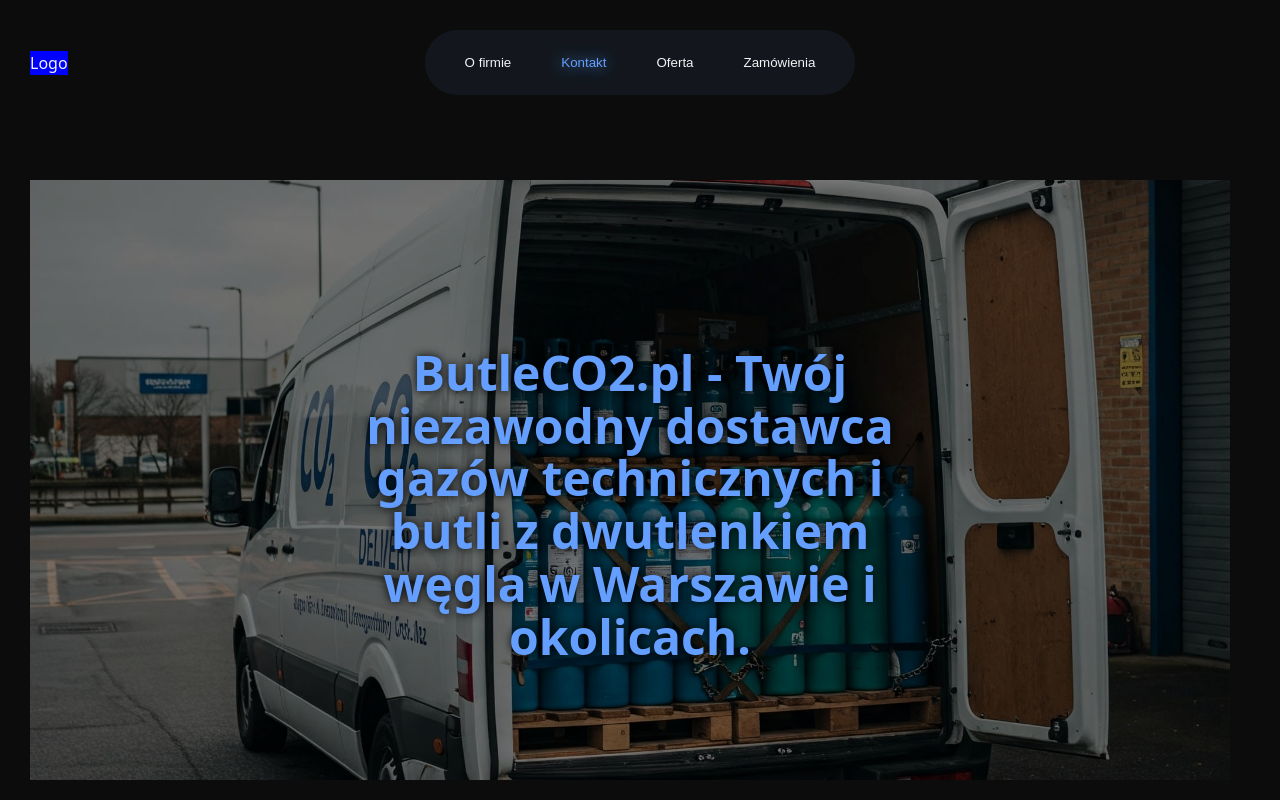
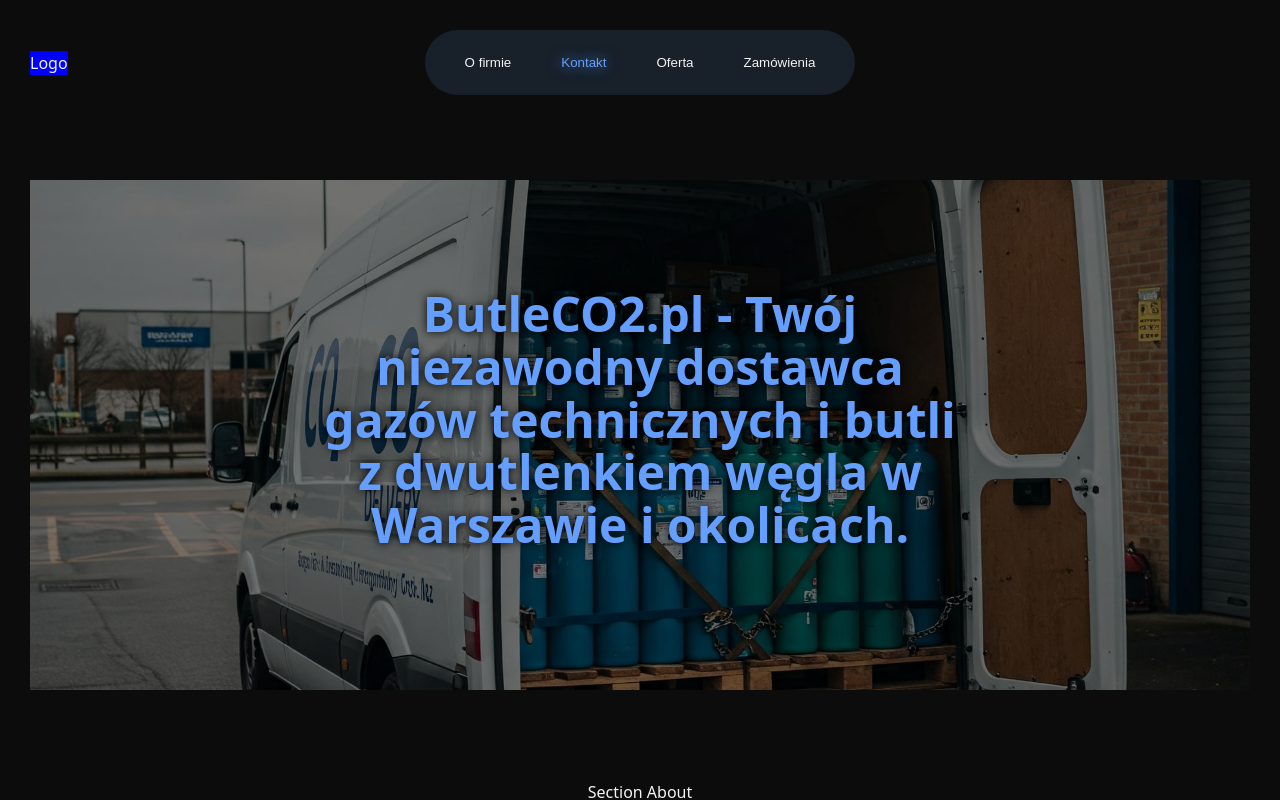
Before and after one commit to AMichalMurawski/butleCO2, a React (Vite) app: page / in a window 1280 px wide. Shown: the top 800 px of the page. Built offline with nearby package versions, Linux system fonts and the light colour scheme.

Commit message:
fix-position
+ add section About

```diff
--- a/src/App.styled.ts
+++ b/src/App.styled.ts
@@ -9,5 +9,8 @@
 
 export const Main = styled.main`
   margin-top: 120px;
+  padding: 0;
+  max-width: 1280px;
+  width: 100%;
   flex: 1;
 `;
--- a/src/App.tsx
+++ b/src/App.tsx
@@ -1,6 +1,6 @@
-import React from "react";
-import { Contact, Hero, Navbar, Orders, Services } from "./sections";
-import { AppWrapper, Main } from "./App.styled";
+import React from 'react';
+import { About, Contact, Hero, Navbar, Orders, Services } from './sections';
+import { AppWrapper, Main } from './App.styled';
 
 const App = () => {
   return (
@@ -8,6 +8,7 @@
       <Navbar />
       <Main>
         <Hero />
+        <About />
         <Services />
         <Orders />
       </Main>
--- a/src/index.css
+++ b/src/index.css
@@ -19,6 +19,12 @@
   text-align: center;
 }
 
+* {
+  box-sizing: border-box;
+  margin: 0 auto;
+  padding: 0;
+}
+
 body {
   margin: 0;
   min-width: 320px;
--- a/src/sections/About/About.tsx
+++ b/src/sections/About/About.tsx
@@ -2,7 +2,7 @@
 import { AboutSection } from './About.styled';
 
 const About: React.FC = () => {
-  return <AboutSection>Section Hero</AboutSection>;
+  return <AboutSection>Section About</AboutSection>;
 };
 
 export default About;
--- a/src/sections/Navbar/Navbar.styled.ts
+++ b/src/sections/Navbar/Navbar.styled.ts
@@ -3,6 +3,7 @@
 export const Header = styled.header`
   position: fixed;
   top: 0;
+  left: 0;
   width: 100%;
   display: flex;
   justify-content: center;
@@ -24,7 +25,7 @@
   display: flex;
   flex-direction: row;
   gap: 30px;
-  background-color: #1f2a3866;
+  background-color: #1f2a38aa;
   border-radius: 100px;
 `;
 
--- a/src/styles/Global.styled.ts
+++ b/src/styles/Global.styled.ts
@@ -2,5 +2,6 @@
 
 export const Section = styled.section`
   padding: 60px 30px 30px;
-  max-width: 1200px;
+  max-width: 1280px;
+  width: 100%;
 `;
```
